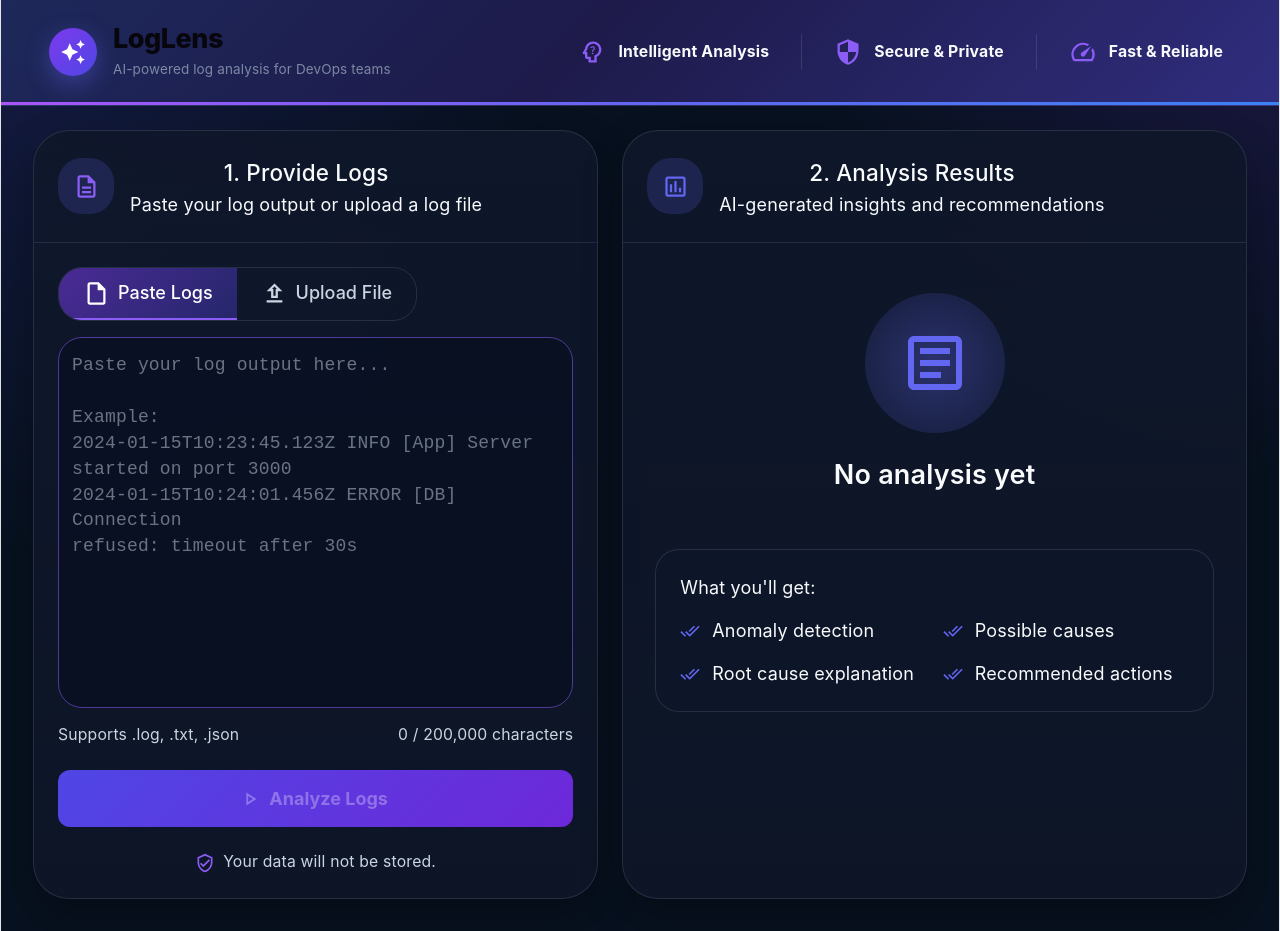
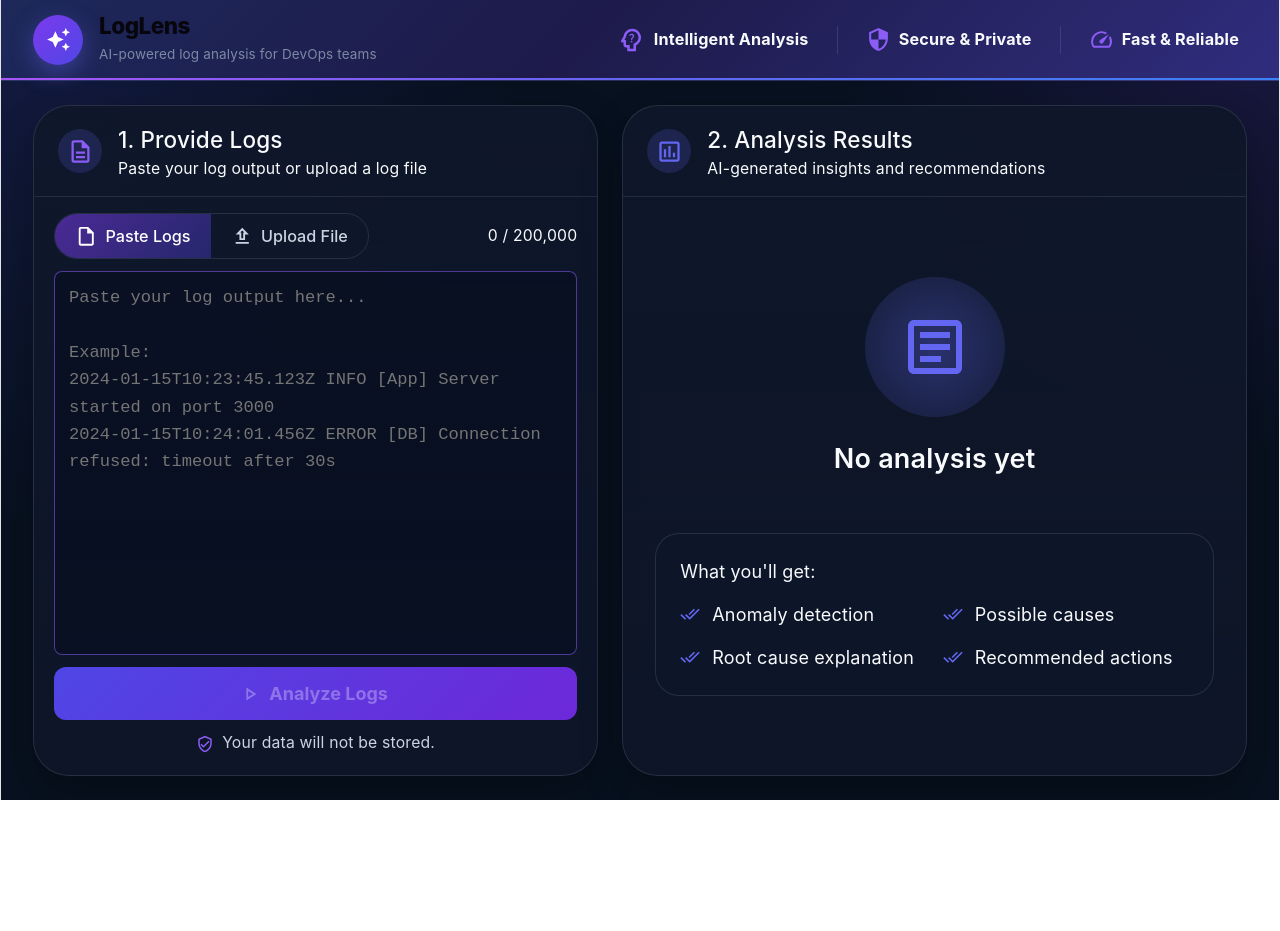
Before and after one commit to vltnnistoran/loglens, a React (Vite) app in the folder frontend/loglens-frontend/: page / in a window 1280 px wide. After the commit the page ends 800 px from the top, so only its background shows below. Built offline with nearby package versions, Linux system fonts and the light colour scheme.

Commit message:
more styling

```diff
--- a/frontend/loglens-frontend/src/App.tsx
+++ b/frontend/loglens-frontend/src/App.tsx
@@ -29,7 +29,7 @@ function App() {
 
       const mockResult: AnalysisResult = {
         anomalyDetected: true,
-        severity: "High",
+        severity: "Low",
         summary: "Repeated database connection failures detected.",
         explanation:
           "The logs indicate repeated failures to connect to the database service followed by timeout errors.",
@@ -43,7 +43,7 @@ function App() {
           "Check database credentials",
           "Inspect network connectivity",
         ],
-        confidence: "Medium",
+        confidence: "Low",
       };
 
       setResult(mockResult);
--- a/frontend/loglens-frontend/src/components/layout/AppHeader.tsx
+++ b/frontend/loglens-frontend/src/components/layout/AppHeader.tsx
@@ -6,17 +6,17 @@ import { Box, Tooltip, Typography } from "@mui/material";
 
 const features = [
   {
-        icon: <PsychologyAltOutlinedIcon sx={{ fontSize: 28 }} />,
+    icon: <PsychologyAltOutlinedIcon sx={{ fontSize: 30 }} />,
     title: "Intelligent Analysis",
     description: "Detect anomalies and explain root causes",
   },
   {
-        icon: <SecurityOutlinedIcon sx={{ fontSize: 28 }} />,
+    icon: <SecurityOutlinedIcon sx={{ fontSize: 25 }} />,
     title: "Secure & Private",
     description: "Your data will not be stored",
   },
   {
-        icon: <SpeedOutlinedIcon sx={{ fontSize: 28 }} />,
+    icon: <SpeedOutlinedIcon sx={{ fontSize: 25 }} />,
     title: "Fast & Reliable",
     description: "Get insights in seconds",
   },
@@ -29,14 +29,13 @@ export function AppHeader() {
       sx={{
         width: "100%",
         textAlign: "left",
-        px: { xs: 3, md: 6 },
-        py: { xs: 2.5, md: 3 },
-        mb: 3,
+        px: { xs: 3, md: 4 },
+        py: { xs: 1.5, md: 1.75 },
         display: "flex",
         alignItems: "center",
         justifyContent: "space-between",
         flexWrap: "wrap",
-        gap: 3,
+        gap: 2,
         background:
           "linear-gradient(135deg, rgba(30,41,91,0.98) 0%, rgba(30,27,75,0.98) 45%, rgba(49,46,129,0.95) 100%)",
         borderBottom: "1px solid rgba(148,163,184,0.12)",
@@ -47,18 +46,18 @@ export function AppHeader() {
           left: 0,
           right: 0,
           bottom: 0,
-          height: "3px",
+          height: "2px",
           background: "linear-gradient(90deg, #a855f7, #6366f1, #3b82f6)",
         },
       }}
     >
       {/* Brand */}
-      <Box sx={{ display: "flex", alignItems: "center", gap: 2,  mr: "auto" }}>
+      <Box sx={{ display: "flex", alignItems: "center", gap: 2, mr: "auto" }}>
         <Box
           sx={{
-            width: 48,
-            height: 48,
-            borderRadius: 2,
+            width: 50,
+            height: 50,
+            borderRadius: 3,
             display: "grid",
             placeItems: "center",
             background: "linear-gradient(135deg, #7c3aed, #4f46e5)",
@@ -66,11 +65,11 @@ export function AppHeader() {
             flexShrink: 0,
           }}
         >
-          <AutoAwesomeIcon sx={{ fontSize: 26, color: "#fff" }} />
+          <AutoAwesomeIcon sx={{ fontSize: 25, color: "#fff" }} />
         </Box>
         <Box>
           <Typography
-            variant="h5"
+            variant="h6"
             component="h1"
             sx={{ fontWeight: 800, lineHeight: 1.1, letterSpacing: "-0.5px" }}
           >
@@ -83,26 +82,16 @@ export function AppHeader() {
       </Box>
 
       {/* Features */}
-      <Box
-        sx={{
-          display: "flex",
-          alignItems: "center",
-          gap: 0,
-          flexWrap: "wrap",
-        }}
-      >
+      <Box sx={{ display: "flex", alignItems: "center", gap: 0, flexWrap: "wrap" }}>
         {features.map((feature, index) => (
-          <Box
-            key={feature.title}
-            sx={{ display: "flex", alignItems: "center" }}
-          >
+          <Box key={feature.title} sx={{ display: "flex", alignItems: "center" }}>
             {index > 0 && (
               <Box
                 sx={{
                   width: "1px",
-                  height: 36,
+                  height: 28,
                   background: "rgba(148,163,184,0.2)",
-                  mx: 3,
+                  mx: 2.5,
                 }}
               />
             )}
@@ -120,11 +109,7 @@ export function AppHeader() {
                     fontSize: "0.8rem",
                   },
                 },
-                arrow: {
-                  sx: {
-                    color: "#111827",
-                  },
-                },
+                arrow: { sx: { color: "#111827" } },
               }}
             >
               <Box
@@ -134,11 +119,11 @@ export function AppHeader() {
                 sx={{
                   display: "flex",
                   alignItems: "center",
-                  gap: 1.5,
+                  gap: 1,
                   cursor: "help",
                   borderRadius: 2,
                   px: 1,
-                  py: 0.75,
+                  py: 0.5,
                   transition: "background-color 0.2s ease",
                   "&:hover, &:focus-visible": {
                     backgroundColor: "rgba(139,92,246,0.12)",
@@ -146,20 +131,10 @@ export function AppHeader() {
                   },
                 }}
               >
-                <Box
-                  sx={{
-                    color: "#8b5cf6",
-                    display: "flex",
-                    alignItems: "center",
-                  }}
-                >
+                <Box sx={{ color: "#8b5cf6", display: "flex", alignItems: "center" }}>
                   {feature.icon}
                 </Box>
-
-                <Typography
-                  variant="body2"
-                  sx={{ fontWeight: 700, whiteSpace: "nowrap" }}
-                >
+                <Typography variant="body2" sx={{ fontWeight: 700, whiteSpace: "nowrap", fontSize: "0.9rem" }}>
                   {feature.title}
                 </Typography>
               </Box>
--- a/frontend/loglens-frontend/src/components/layout/DashboardLayout.tsx
+++ b/frontend/loglens-frontend/src/components/layout/DashboardLayout.tsx
@@ -11,29 +11,37 @@ export function DashboardLayout({ inputPanel, resultsPanel }: DashboardLayoutPro
   return (
     <Box
       sx={{
-        minHeight: "100vh",
+        height: "100vh",
+        overflow: "hidden",
+        display: "flex",
+        flexDirection: "column",
         background:
           "radial-gradient(circle at top left, rgba(79,70,229,0.18), transparent 35%), radial-gradient(circle at top right, rgba(124,58,237,0.16), transparent 30%), #07111f",
       }}
     >
-      {/* Header is a direct child of the full-width box — NOT inside Container */}
       <AppHeader />
 
-      <Container maxWidth={false} sx={{ px: { xs: 2, md: 4 }, pb: 4 }}>
+      <Box
+        sx={{
+          flex: 1,
+          overflow: "hidden",
+          px: { xs: 2, md: 4 },
+          py: { xs: 2, md: 3 },
+        }}
+      >
         <Box
           component="main"
           sx={{
+            height: "100%",
             display: "grid",
             gridTemplateColumns: { xs: "1fr", lg: "0.95fr 1.05fr" },
             gap: 3,
-            alignItems: "stretch",
           }}
         >
           <Paper
             elevation={0}
             sx={{
-              minHeight: 640,
-              overflow: "hidden",
+              overflow: "auto",
               borderRadius: 3,
               border: "1px solid rgba(148,163,184,0.18)",
               background: "linear-gradient(180deg, rgba(15,23,42,0.92), rgba(15,23,42,0.78))",
@@ -46,8 +54,7 @@ export function DashboardLayout({ inputPanel, resultsPanel }: DashboardLayoutPro
           <Paper
             elevation={0}
             sx={{
-              minHeight: 640,
-              overflow: "hidden",
+              overflow: "auto",
               borderRadius: 3,
               border: "1px solid rgba(148,163,184,0.18)",
               background: "linear-gradient(180deg, rgba(15,23,42,0.92), rgba(15,23,42,0.78))",
@@ -57,7 +64,7 @@ export function DashboardLayout({ inputPanel, resultsPanel }: DashboardLayoutPro
             {resultsPanel}
           </Paper>
         </Box>
-      </Container>
+      </Box>
     </Box>
   );
 }
--- a/frontend/loglens-frontend/src/components/log-input/LogInputPanel.tsx
+++ b/frontend/loglens-frontend/src/components/log-input/LogInputPanel.tsx
@@ -37,18 +37,20 @@ export function LogInputPanel({
   const hasInput = logs.trim().length > 0 || file !== null;
 
   return (
-    <Box>
-      <Box sx={{ p: 3 }}>
+    <Box sx={{ display: "flex", flexDirection: "column", height: "100%" }}>
+      {/* Panel header */}
+      <Box sx={{ px: 3, py: 2, textAlign: "left" }}>
         <Stack direction="row" spacing={2} sx={{ alignItems: "center" }}>
           <Box
             sx={{
-              width: 56,
-              height: 56,
+              width: 44,
+              height: 44,
               borderRadius: 2,
               display: "grid",
               placeItems: "center",
               background: "rgba(99,102,241,0.18)",
               color: "#8b5cf6",
+              flexShrink: 0,
             }}
           >
             <DescriptionOutlinedIcon />
@@ -56,68 +58,68 @@ export function LogInputPanel({
 
           <Box>
             <Typography variant="h6">1. Provide Logs</Typography>
-            <Typography color="text.secondary">
+            <Typography color="text.secondary" variant="body2">
               Paste your log output or upload a log file
             </Typography>
           </Box>
         </Stack>
       </Box>
 
-      <Box sx={{ borderTop: "1px solid rgba(148,163,184,0.15)", p: 3 }}>
+      {/* Panel body */}
+      <Box
+        sx={{
+          borderTop: "1px solid rgba(148,163,184,0.15)",
+          px: 2.5,
+          pt: 2,
+          pb: 2.5,
+          flex: 1,
+          display: "flex",
+          flexDirection: "column",
+          overflow: "hidden",
+          gap: 1.5,
+        }}
+      >
+        <Stack direction="row" sx={{ alignItems: "center", justifyContent: "space-between", flexShrink: 0 }}>
           <Tabs
             value={activeTab}
             onChange={(_, value) => setActiveTab(value)}
             sx={{
-            mb: 2,
-            minHeight: 52,
+              minHeight: 44,
               border: "1px solid rgba(148,163,184,0.18)",
               borderRadius: 2,
               width: "fit-content",
-            "& .MuiTabs-indicator": {
-              backgroundColor: "#8b5cf6",
-            },
+              "& .MuiTabs-indicator": { display: "none" },
               "& .MuiTab-root": {
-              minHeight: 52,
+                minHeight: 44,
                 textTransform: "none",
-              px: 3,
-              fontSize: "1rem",
+                px: 2.5,
+                fontSize: "0.9rem",
               },
               "& .Mui-selected": {
                 color: "#fff !important",
-              background:
-                "linear-gradient(135deg, rgba(124,58,237,0.55), rgba(79,70,229,0.35))",
+                background: "linear-gradient(135deg, rgba(124,58,237,0.55), rgba(79,70,229,0.35))",
               },
             }}
           >
-          <Tab
-            icon={<InsertDriveFileOutlinedIcon />}
-            iconPosition="start"
-            label="Paste Logs"
-          />
-          <Tab
-            icon={<UploadOutlinedIcon />}
-            iconPosition="start"
-            label="Upload File"
-          />
+            <Tab icon={<InsertDriveFileOutlinedIcon fontSize="small" />} iconPosition="start" label="Paste Logs" />
+            <Tab icon={<UploadOutlinedIcon fontSize="small" />} iconPosition="start" label="Upload File" />
           </Tabs>
 
+          {activeTab === 0 && (
+            <Typography variant="body2" color="text.secondary">
+              {logs.length} / 200,000
+            </Typography>
+          )}
+        </Stack>
+
+        {/* Tab content — grows and clips */}
+        <Box sx={{ flex: 1, minHeight: 0, display: "flex", flexDirection: "column" }}>
           {activeTab === 0 ? (
             <TextLogInput value={logs} onChange={onLogsChange} />
           ) : (
             <FileLogUpload file={file} onFileChange={onFileChange} />
           )}
-
-        <Stack
-        direction="row"
-        sx={{
-            mt: 2,
-            justifyContent: "space-between",
-            color: "text.secondary",
-        }}
-        >
-          <Typography variant="body2">Supports .log, .txt, .json</Typography>
-          <Typography variant="body2">{logs.length} / 200,000 characters</Typography>
-        </Stack>
+        </Box>
 
         <Button
           fullWidth
@@ -127,15 +129,13 @@ export function LogInputPanel({
           onClick={onAnalyze}
           startIcon={<PlayArrowOutlinedIcon />}
           sx={{
-            mt: 3,
-            py: 1.6,
+            flexShrink: 0,
+            py: 1.4,
             fontSize: "1rem",
             fontWeight: 700,
             textTransform: "none",
             background: "linear-gradient(135deg, #4f46e5, #6d28d9)",
-            "&:hover": {
-              background: "linear-gradient(135deg, #4338ca, #5b21b6)",
-            },
+            "&:hover": { background: "linear-gradient(135deg, #4338ca, #5b21b6)" },
           }}
         >
           {loading ? "Analyzing..." : "Analyze Logs"}
@@ -144,14 +144,9 @@ export function LogInputPanel({
         <Stack
           direction="row"
           spacing={1}
-            sx={{
-                mt: 3,
-                justifyContent: "center",
-                alignItems: "center",
-                color: "text.secondary",
-            }}
+          sx={{ justifyContent: "center", alignItems: "center", color: "text.secondary", flexShrink: 0 }}
         >
-          <VerifiedUserOutlinedIcon sx={{ fontSize: 20, color: "#8b5cf6" }} />
+          <VerifiedUserOutlinedIcon sx={{ fontSize: 18, color: "#8b5cf6" }} />
           <Typography variant="body2">Your data will not be stored.</Typography>
         </Stack>
       </Box>
--- a/frontend/loglens-frontend/src/components/log-input/TextLogInput.tsx
+++ b/frontend/loglens-frontend/src/components/log-input/TextLogInput.tsx
@@ -1,4 +1,4 @@
-import { TextField } from "@mui/material";
+import { Box } from "@mui/material";
 
 interface TextLogInputProps {
   value: string;
@@ -7,43 +7,44 @@ interface TextLogInputProps {
 
 export function TextLogInput({ value, onChange }: TextLogInputProps) {
   return (
-    <TextField
-      fullWidth
-      multiline
-      minRows={13}
-      value={value}
-      onChange={(event) => onChange(event.target.value)}
-      placeholder={`Paste your log output here...
-
-Example:
-2024-01-15T10:23:45.123Z INFO [App] Server
-started on port 3000
-2024-01-15T10:24:01.456Z ERROR [DB] Connection
-refused: timeout after 30s`}
-      variant="outlined"
-      slotProps={{
-        htmlInput: {
-          "aria-label": "Log text input",
-        },
-      }}
-      sx={{
-        "& .MuiOutlinedInput-root": {
+    <Box sx={{ height: "100%", position: "relative", overflow: "hidden" }}>
+      <textarea
+        value={value}
+        onChange={(e) => onChange(e.target.value)}
+        placeholder={`Paste your log output here...\n\nExample:\n2024-01-15T10:23:45.123Z INFO [App] Server started on port 3000\n2024-01-15T10:24:01.456Z ERROR [DB] Connection refused: timeout after 30s`}
+        aria-label="Log text input"
+        style={{
+          width: "100%",
+          height: "100%",
+          resize: "none",
+          boxSizing: "border-box",
           fontFamily: "monospace",
-          fontSize: "1rem",
+          fontSize: "0.95rem",
           color: "#cbd5e1",
           backgroundColor: "rgba(2, 6, 23, 0.35)",
-          borderRadius: 2,
-          "& fieldset": {
-            borderColor: "rgba(139, 92, 246, 0.55)",
-          },
-          "&:hover fieldset": {
-            borderColor: "#8b5cf6",
-          },
-          "&.Mui-focused fieldset": {
-            borderColor: "#8b5cf6",
-          },
-        },
-      }}
-    />
+          border: "1px solid rgba(139, 92, 246, 0.55)",
+          borderRadius: "8px",
+          padding: "12px 14px",
+          outline: "none",
+          overflowY: "auto",
+          lineHeight: 1.6,
+          display: "block",
+        }}
+        onFocus={(e) => {
+          e.target.style.borderColor = "#8b5cf6";
+        }}
+        onBlur={(e) => {
+          e.target.style.borderColor = "rgba(139, 92, 246, 0.55)";
+        }}
+        onMouseEnter={(e) => {
+          e.currentTarget.style.borderColor = "#8b5cf6";
+        }}
+        onMouseLeave={(e) => {
+          if (document.activeElement !== e.currentTarget) {
+            e.currentTarget.style.borderColor = "rgba(139, 92, 246, 0.55)";
+          }
+        }}
+      />
+    </Box>
   );
 }
--- /dev/null
+++ b/frontend/loglens-frontend/src/components/results/ConfidenceBadge.tsx
@@ -0,0 +1,17 @@
+import { Chip } from "@mui/material";
+import type { ConfidenceLevel } from "../../models/AnalysisResult";
+
+interface ConfidenceBadgeProps {
+  confidence: ConfidenceLevel;
+}
+
+export function ConfidenceBadge({ confidence }: ConfidenceBadgeProps) {
+  const color =
+    confidence === "High"
+      ? "success"
+      : confidence === "Medium"
+      ? "warning"
+      : "error";
+
+  return <Chip label={confidence} color={color} size="small" />;
+}
--- a/frontend/loglens-frontend/src/components/results/ResultsPanel.tsx
+++ b/frontend/loglens-frontend/src/components/results/ResultsPanel.tsx
@@ -10,18 +10,19 @@ interface ResultsPanelProps {
 
 export function ResultsPanel({ result }: ResultsPanelProps) {
   return (
-    <Box>
-      <Box sx={{ p: 3 }}>
+    <Box sx={{ display: "flex", flexDirection: "column", height: "100%" }}>
+      <Box sx={{ px: 3, py: 2, textAlign: "left"  }}>
         <Stack direction="row" spacing={2} sx={{ alignItems: "center" }}>
           <Box
             sx={{
-              width: 56,
-              height: 56,
+              width: 44,
+              height: 44,
               borderRadius: 2,
               display: "grid",
               placeItems: "center",
               background: "rgba(99,102,241,0.18)",
               color: "#6366f1",
+              flexShrink: 0,
             }}
           >
             <AssessmentOutlinedIcon />
@@ -29,14 +30,14 @@ export function ResultsPanel({ result }: ResultsPanelProps) {
 
           <Box>
             <Typography variant="h6">2. Analysis Results</Typography>
-            <Typography color="text.secondary">
+            <Typography color="text.secondary" variant="body2">
               AI-generated insights and recommendations
             </Typography>
           </Box>
         </Stack>
       </Box>
 
-      <Box sx={{ borderTop: "1px solid rgba(148,163,184,0.15)" }}>
+      <Box sx={{ borderTop: "1px solid rgba(148,163,184,0.15)", flex: 1, overflow: "auto" }}>
         {result ? <AnalysisResultView result={result} /> : <EmptyState />}
       </Box>
     </Box>
--- a/frontend/loglens-frontend/src/models/AnalysisResult.ts
+++ b/frontend/loglens-frontend/src/models/AnalysisResult.ts
@@ -1,4 +1,5 @@
 export type SeverityLevel = "Low" | "Medium" | "High";
+export type ConfidenceLevel = "Low" | "Medium" | "High";
 
 export interface AnalysisResult {
   anomalyDetected: boolean;
@@ -7,5 +8,5 @@ export interface AnalysisResult {
   explanation: string;
   possibleCauses: string[];
   suggestedFixes: string[];
-  confidence: SeverityLevel;
+  confidence: ConfidenceLevel;
 }
```
Also changed, not shown: frontend/loglens-frontend/src/components/log-input/FileLogUpload.tsx (+44 -22 lines), frontend/loglens-frontend/src/components/results/AnalysisResultView.tsx (+91 -62 lines). Lines whose indentation alone changed are shown as unchanged.
